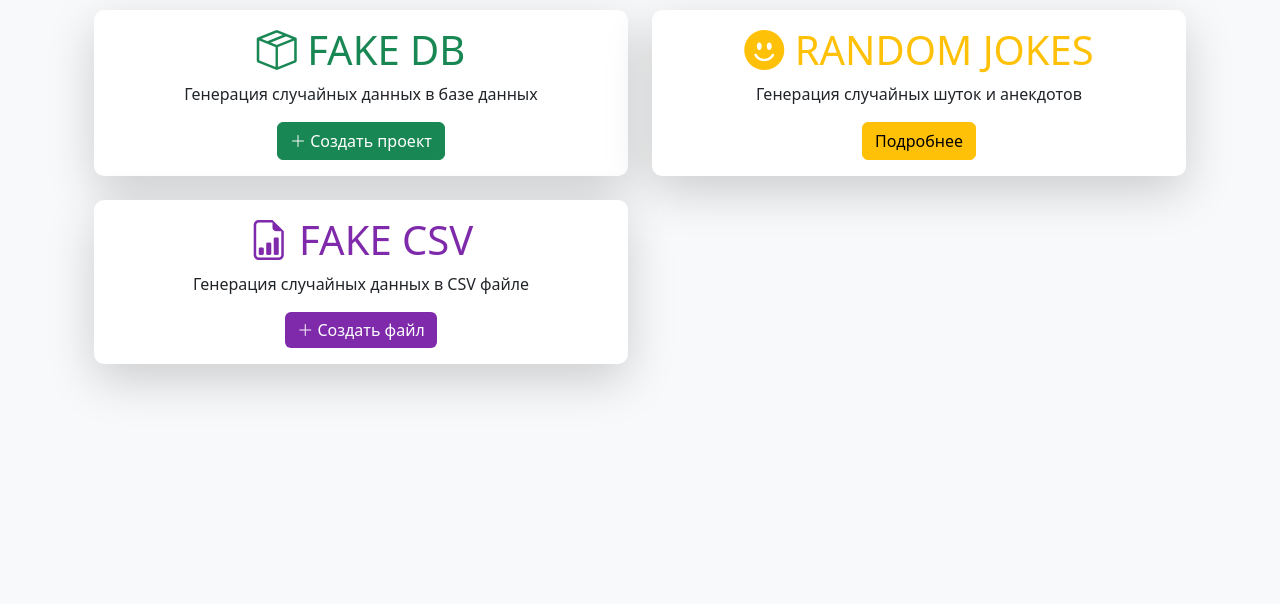
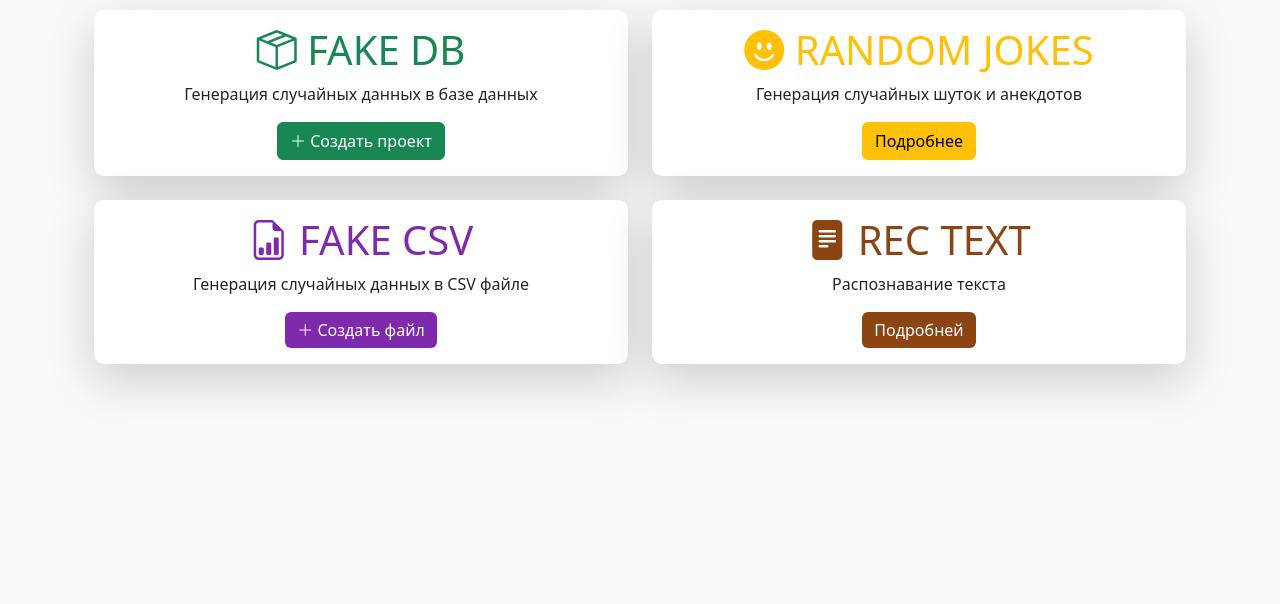
Before and after one commit to OlegEgoism/fake_db_web, a Django app: page / in a window 1280 px wide. Shown: the part 145-749 px from the top of the page. Run offline with Django 5.2, Linux system fonts and the light colour scheme; data that the repository does not hold is empty; some libraries are stand-ins or nearby versions.

Commit message:
Новый проект "распознование текста"

```diff
--- a/templates/home.html
+++ b/templates/home.html
@@ -23,7 +23,6 @@
                 <div class="card shadow-lg border-0">
                     <div class="card-body">
                         <h2 class="bi bi-emoji-smile-fill" style="font-size: 40px; color: #ffc107"> RANDOM JOKES </h2>
-
                         <p class="card-text">Генерация случайных шуток и анекдотов</p>
                         <a href="{% url 'random_joke' %}" class="btn btn-warning">Подробнее</a>
                     </div>
@@ -40,6 +39,17 @@
                     </div>
                 </div>
             </div>
+
+            <div class="col-md-6 mt-4">
+                <div class="card shadow-lg border-0">
+                    <div class="card-body">
+                        <h2 class="bi bi-file-text-fill" style="font-size: 40px; color: #8B4513;"> REC TEXT </h2>
+                        <p class="card-text">Распознавание текста</p>
+                        <a href="#" class="btn" style="background-color: #8B4513; color: white; border: none;">Подробней </a>
+                    </div>
+                </div>
+            </div>
+
         </div>
     </div>
 {% endblock %}
```
Also changed, not shown: requirements.txt (+12 -0 lines).
